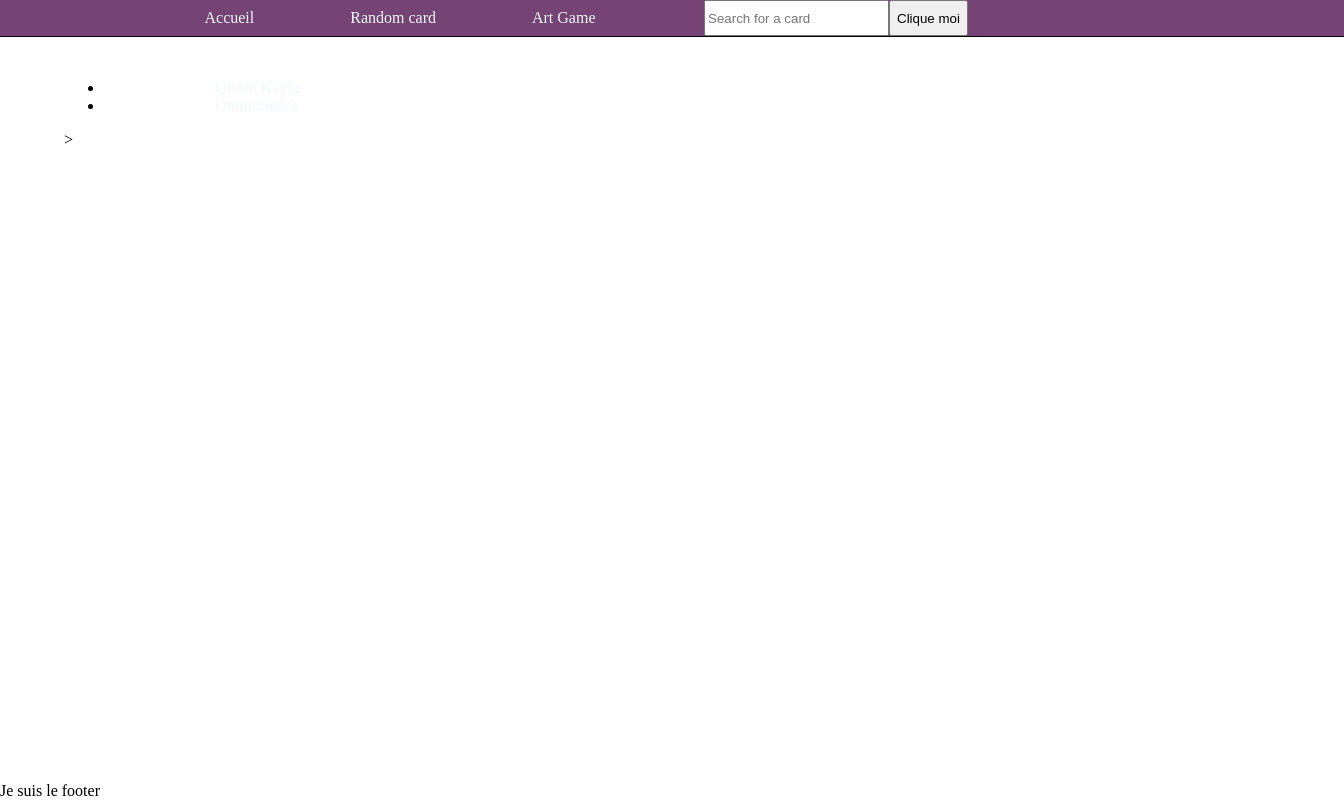
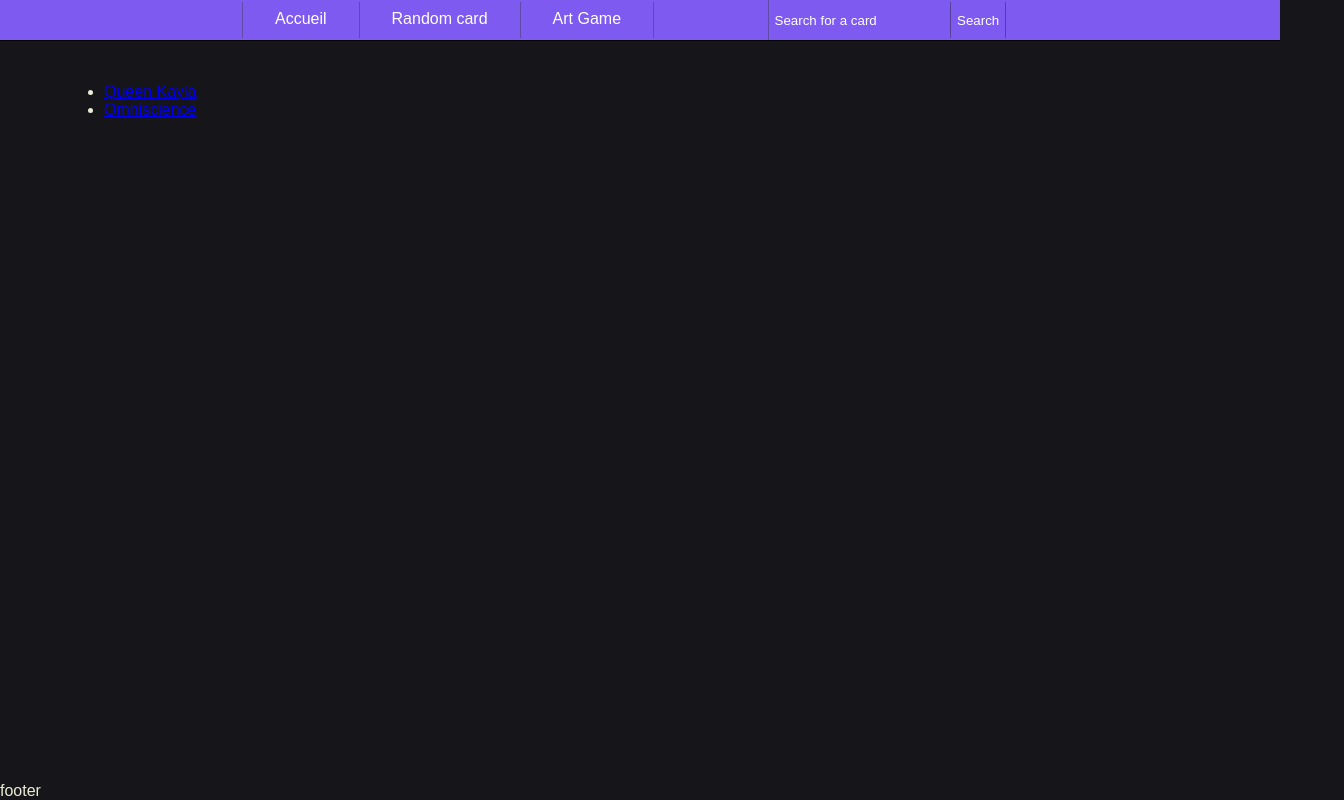
Before and after one commit to Rafien/Vue.js-website, a Vue app: page / in a window 1280 px wide. Shown: the whole page, 1344 px wide, since content can reach past the window. Built offline with nearby package versions, Linux system fonts and the light colour scheme.

Commit message:
style + link in art-game + form to search compo

```diff
--- a/src/App.vue
+++ b/src/App.vue
@@ -30,10 +30,10 @@ export default {
 header{
     display: flex;
     flex-direction: row;
-    min-width: 100vw;
-    padding-left: 5%;
+    min-width: 85vw;
+    padding-left: 10%;
     border-bottom: 1px solid black;
-    background-color: #754374;
+    background-color: #7f5af0;
   }
 .page{
   padding: 2% 5%;
--- a/src/assets/main.css
+++ b/src/assets/main.css
@@ -1,3 +1,6 @@
 body{
+    font-family: 'Golos Text', sans-serif;
     margin:0;
+    color: #ebebd6;
+    background-color: #16161a;
 }
--- a/src/components/ArtGameComponent.vue
+++ b/src/components/ArtGameComponent.vue
@@ -77,7 +77,7 @@ export default {
 
   <button @click="guess()"><slot>guess</slot></button>
   <div>Score : {{  this.score }}</div>
-  <div v-if="oldName != ''">{{ this.resultat }} it was <!--Add routerlink (bug?)-->{{ this.oldName }} and you guessed {{ this.guessedNameDisplay }}</div>
+  <div v-if="oldName != ''">{{ this.resultat }} it was <!--Add routerlink (bug?)--><router-link :to="{name: 'card_page', params:{nom: this.oldName}}" target="_blank" class="link-to-art">{{ this.oldName }}</router-link> and you guessed {{ this.guessedNameDisplay }}</div>
   <img :src="this.oldImg" class="old_img">
 </template>
 
@@ -91,4 +91,7 @@ export default {
     height: 400px;
     width: auto;
 }
+.link-to-art{
+  text-decoration: none;
+}
 </style>
--- a/src/components/CardComponent.vue
+++ b/src/components/CardComponent.vue
@@ -51,13 +51,13 @@
     <div class="card_grid">
       <span><img :src="this.img"/></span>
       <span class="card_infos">
-        <div v-if=" this.mana_cost != ''">Mana Cost : {{ this.mana_cost }}</div>
-        <div>Nom : <span id="nom">{{ nom }}</span> </div>
-        <div>set : {{ this.set }}</div>
-        <div>Type : {{ this.type }}</div>
-        <div v-if="this.text != ''">Text : {{ this.text }}</div>
-        <div v-if=" this.power != undefined">Power : {{ this.power }}</div>
-        <div v-if=" this.toughness != undefined">Toughness : {{ this.toughness }}</div>
+        <div v-if=" this.mana_cost != ''" class="card_info">Mana Cost : {{ this.mana_cost }}</div>
+        <div class="card_info">Nom : <span id="nom">{{ nom }}</span> </div>
+        <div class="card_info">set : {{ this.set }}</div>
+        <div class="card_info">Type : {{ this.type }}</div>
+        <div v-if="this.text != ''" class="card_info">Text : {{ this.text }}</div>
+        <div v-if=" this.power != undefined" class="card_info">Power : {{ this.power }}</div>
+        <div v-if=" this.toughness != undefined" class="card_info">Toughness : {{ this.toughness }}</div>
       </span>
     </div>
 
@@ -77,6 +77,10 @@
     max-width: 25vw;
     grid-column: 2;
     padding-top: 10%;
+  }
+
+  .card_info{
+    margin-top: 2%;
   }
 
   .card_grid{
--- a/src/components/IndexComponent.vue
+++ b/src/components/IndexComponent.vue
@@ -2,7 +2,7 @@
   <ul>
     <li><router-link :to="{name: 'card_page', params:{nom: 'Queen Kayla bin-Kroog'}}">Queen Kayla</router-link></li>
     <li><router-link :to="{name: 'card_page', params:{nom: 'Omniscience'}}">Omniscience</router-link></li>
-  </ul>>
+  </ul>
 </template>
 
 <script>
@@ -12,5 +12,4 @@ export default {
 </script>
 
 <style scoped>
-
 </style>
--- a/src/components/SearchComponent.vue
+++ b/src/components/SearchComponent.vue
@@ -33,11 +33,35 @@ export default {
 </script>
 
 <template>
+  <form>
+    <input type="text" v-model="search" placeholder="Search for a card">
 
-  <input type="text" v-model="search" placeholder="Search for a card">
+    <button @click="changeTo()"><slot>Search</slot></button>
+  </form>
 
-  <button @click="changeTo()"><slot>Clique moi</slot></button>
 
 </template>
 <style scoped>
+  input{
+    min-height: 4.5vh;
+    padding-top: 1.25%;
+    background-color: #7f5af0;
+    border: none;
+    border-left: solid 1px rgba(48, 52, 54, 0.4);
+  }
+
+  ::placeholder{
+    color: #fffffe;
+    padding-left: 2%;
+  }
+
+  button{
+    min-height: 4.5vh;
+    padding-top: 1.25%;
+    color: #fffffe;
+    background-color: #7f5af0;
+    border:none;
+    border-left: solid 1px rgba(26, 26, 27, 0.4);
+    border-right: solid 1px rgba(26, 26, 27, 0.4);
+  }
 </style>
--- a/src/components/structure-site/FooterComponent.vue
+++ b/src/components/structure-site/FooterComponent.vue
@@ -6,7 +6,7 @@ export default {
 
 <template>
   <footer>
-    Je suis le footer
+    footer
   </footer>
 </template>
 
--- a/src/components/structure-site/HeaderComponent.vue
+++ b/src/components/structure-site/HeaderComponent.vue
@@ -6,9 +6,14 @@ export default {
 
 <template>
   <nav>
-      <router-link to="/">Accueil</router-link>
-      <router-link to="/random">Random card</router-link>
-      <router-link :to="{name: 'art-game'}">Art Game</router-link>
+      <router-link to="/" class="nav-link">Accueil</router-link>
+      <router-link to="/random" class="nav-link">
+        <!-- <svg width="18" height="18" viewBox="0 0 30 30" aria-hidden="true" focusable="false" xmlns="http://www.w3.org/2000/svg">
+          <path d="M20.594 18.406l3.594 3.594h-6.188l-.341-.034c-.229.655-.569 1.256-.997 1.786.421.151.867.248 1.338.248h6.188l-3.594 3.594 1.406 1.406 6-6-6-6-1.406 1.406zm3.594-10.406l-3.594 3.594 1.406 1.406 6-6-6-6-1.406 1.406 3.594 3.594h-6.188c-2.2 0-4 1.8-4 4v10c0 1.103-.897 2-2 2h-10v2h10c2.2 0 4-1.8 4-4v-10c0-1.103.896-2 2-2h6.188zm-11.848.034c.229-.654.565-1.258.993-1.787-.419-.15-.864-.247-1.333-.247h-10v2h10l.34.034z">
+          </path>
+        </svg> -->
+        Random card</router-link>
+      <router-link :to="{name: 'art-game'}" class="nav-border-right nav-link">Art Game</router-link>
   </nav>
 </template>
 
@@ -18,19 +23,25 @@ export default {
     justify-content: center;
     position: sticky;
     min-width: 50vw;
-    min-height: 4.5vh;
+
   }
-  a{
-    margin-left: 5%;
+  .nav-link{
+    min-height: 3.5vh;
+    padding-top: 1.25%;
     padding-left: 5%;
     padding-right: 5%;
     align-self: center;
     text-decoration: none;
-    color:aliceblue
+    color:#fffffe;
+    border-left: solid 0.5px rgba(48, 52, 54, 0.4);
+
+  }
+  .nav-border-right{
+    border-right: solid 0.5px rgba(48, 52, 54, 0.4);
   }
 
 
-  @media (max-width : 1024px){
+  /* @media (max-width : 1024px){
     nav{
       min-width: 60vw;
     }
@@ -46,5 +57,11 @@ export default {
       flex-direction: column;
     }
   }
+  @media (min-width : 2560px){
+    a {
+      padding-top: 3%;
+      font-size:x-large;
+    }
+  } */
 
 </style>
```
